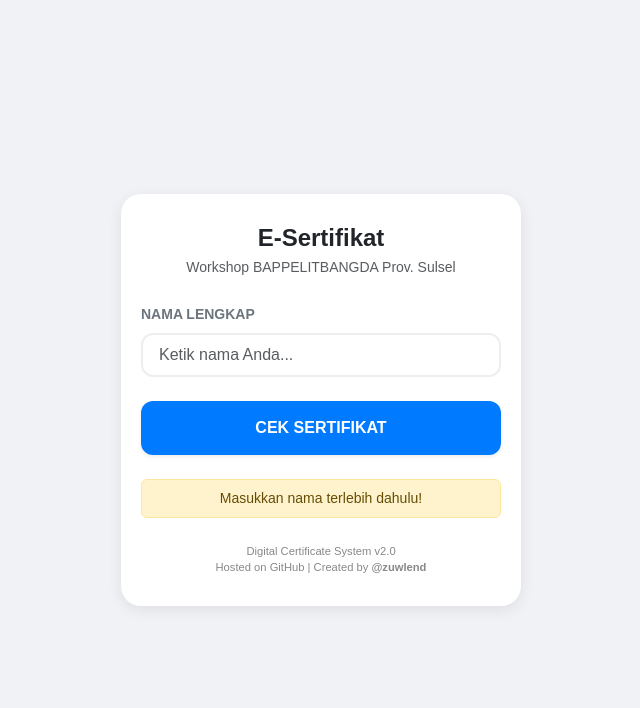
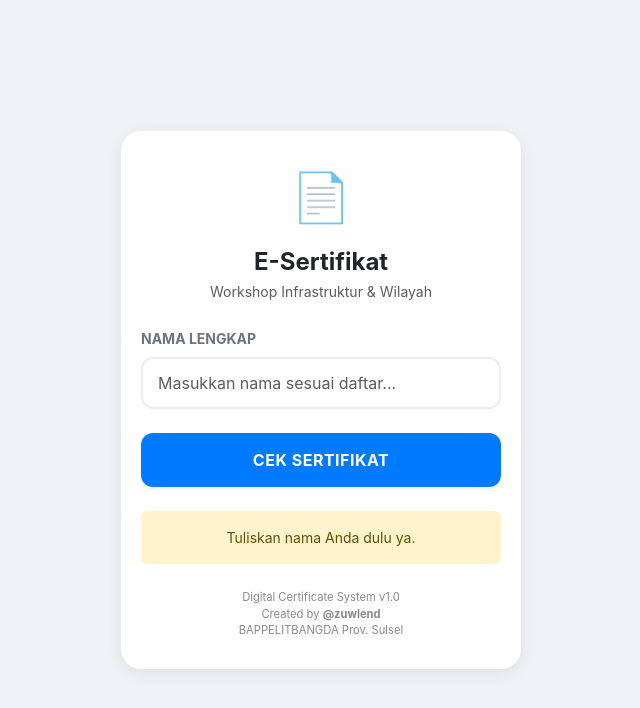
Before and after one commit to binfraswilzulsel/sertifikat, a plain HTML site: page index.html in a window 1280 px wide. Both pictures are taken after a click on the button "CEK SERTIFIKAT". Shown: the whole page, without its empty margins (319-959 px from the left). Drawn offline with nearby package versions, Linux system fonts and the light colour scheme.

Commit message:
Update index.html

```diff
--- a/index.html
+++ b/index.html
@@ -6,76 +6,140 @@
   <title>E-Sertifikat @zuwlend</title>
   <link href="https://cdn.jsdelivr.net/npm/bootstrap@5.3.0/dist/css/bootstrap.min.css" rel="stylesheet">
   <style>
-    body { background-color: #f0f2f5; min-height: 100vh; display: flex; align-items: center; justify-content: center; margin: 0; font-family: sans-serif; }
-    .card-mobile { background: white; border-radius: 20px; box-shadow: 0 4px 15px rgba(0,0,0,0.08); width: 100%; max-width: 400px; padding: 30px 20px; text-align: center; border: none; }
-    .form-control-lg { border-radius: 12px; border: 2px solid #eee; font-size: 16px; }
-    .btn-primary { background-color: #007bff; border: none; border-radius: 12px; padding: 15px; font-weight: 700; width: 100%; }
-    .spinner-custom { width: 40px; height: 40px; border: 4px solid #f3f3f3; border-top: 4px solid #007bff; border-radius: 50%; animation: spin 1s linear infinite; margin: 20px auto; }
+    :root {
+      --primary-color: #007bff;
+      --bg-color: #f0f2f5;
+    }
+    body {
+      background-color: var(--bg-color);
+      font-family: -apple-system, BlinkMacSystemFont, "Segoe UI", Roboto, Helvetica, Arial, sans-serif;
+      height: 100vh;
+      margin: 0;
+      display: flex;
+      flex-direction: column;
+    }
+    .main-container {
+      flex: 1;
+      display: flex;
+      align-items: center;
+      justify-content: center;
+      padding: 20px;
+    }
+    .card-mobile {
+      background: white;
+      border-radius: 20px;
+      box-shadow: 0 4px 15px rgba(0,0,0,0.08);
+      width: 100%;
+      max-width: 400px;
+      padding: 30px 20px;
+      border: none;
+    }
+    .header-icon {
+      font-size: 3rem;
+      color: var(--primary-color);
+      margin-bottom: 15px;
+    }
+    .form-control-lg {
+      border-radius: 12px;
+      border: 2px solid #eee;
+      padding: 12px 15px;
+      font-size: 16px; /* Mencegah auto-zoom di iPhone */
+    }
+    .form-control-lg:focus {
+      border-color: var(--primary-color);
+      box-shadow: none;
+    }
+    .btn-download {
+      background-color: var(--primary-color);
+      border: none;
+      border-radius: 12px;
+      padding: 15px;
+      font-weight: 700;
+      letter-spacing: 0.5px;
+      transition: all 0.3s ease;
+    }
+    .btn-download:active {
+      transform: scale(0.98);
+    }
+    .footer-text {
+      font-size: 0.7rem;
+      color: #888;
+      margin-top: 25px;
+      line-height: 1.5;
+    }
+    /* Animasi Loader */
+    .spinner-custom {
+      width: 40px;
+      height: 40px;
+      border: 4px solid #f3f3f3;
+      border-top: 4px solid var(--primary-color);
+      border-radius: 50%;
+      animation: spin 1s linear infinite;
+      margin: 20px auto;
+    }
     @keyframes spin { 0% { transform: rotate(0deg); } 100% { transform: rotate(360deg); } }
-    .footer-text { font-size: 0.7rem; color: #888; margin-top: 25px; }
   </style>
 </head>
 <body>
 
-<div class="container d-flex justify-content-center">
-  <div class="card-mobile">
+<div class="main-container">
+  <div class="card-mobile text-center">
+    <div class="header-icon">📄</div>
     <h4 class="fw-bold mb-1">E-Sertifikat</h4>
-    <p class="text-muted small mb-4">Workshop BAPPELITBANGDA Prov. Sulsel</p>
+    <p class="text-muted small mb-4">Workshop Infrastruktur & Wilayah</p>
 
     <div class="text-start mb-4">
       <label class="small fw-bold mb-2 text-secondary">NAMA LENGKAP</label>
-      <input type="text" id="namaInput" class="form-control form-control-lg" placeholder="Ketik nama Anda..." autocomplete="off">
+      <input type="text" id="namaInput" class="form-control form-control-lg" placeholder="Masukkan nama sesuai daftar..." autocomplete="off">
     </div>
 
-    <button onclick="cari()" id="btnCari" class="btn btn-primary shadow-sm">CEK SERTIFIKAT</button>
+    <button onclick="cari()" class="btn btn-primary btn-download w-100 shadow-sm">
+      CEK SERTIFIKAT
+    </button>
 
-    <div id="hasil" class="mt-4"></div>
+    <div id="hasil" class="mt-4">
+      </div>
 
     <div class="footer-text">
-      Digital Certificate System v2.0<br>
-      Hosted on GitHub | Created by <b>@zuwlend</b>
+      Digital Certificate System v1.0<br>
+      Created by <b>@zuwlend</b><br>
+      BAPPELITBANGDA Prov. Sulsel
     </div>
   </div>
 </div>
 
 <script>
-  async function cari() {
+  function cari() {
+    const namaInput = document.getElementById('namaInput');
     const hasilDiv = document.getElementById('hasil');
-    const namaInput = document.getElementById('namaInput').value;
-    const btn = document.getElementById('btnCari');
+    const namaRaw = namaInput.value;
+    const namaBersih = namaRaw.trim().toLowerCase();
 
-    // GANTI URL DI BAWAH INI DENGAN URL WEB APP GOOGLE ANDA (YANG BARU DI DEPLOY)
-    const webAppUrl = "https://script.google.com/macros/s/AKfycbxBvpgTbz2O1-XOOjN_dIiEMzpL3QC28Q8xnQ8n1-KD6a3dS-brh5FuVer5_r0stuRT/exec";
-
-    if (!namaInput.trim()) {
-      hasilDiv.innerHTML = '<div class="alert alert-warning py-2 small">Masukkan nama terlebih dahulu!</div>';
+    if (!namaBersih) {
+      hasilDiv.innerHTML = '<div class="alert alert-warning border-0 small">Tuliskan nama Anda dulu ya.</div>';
       return;
     }
 
-    // Tampilan Loading
+    // Loader bergaya mobile
     hasilDiv.innerHTML = '<div class="spinner-custom"></div>';
-    btn.disabled = true;
 
-    try {
-      // Memanggil API Google Apps Script
-      const response = await fetch(`${webAppUrl}?nama=${encodeURIComponent(namaInput)}`);
-      const res = await response.json();
-
-      if (res.status === "ditemukan") {
+    google.script.run.withSuccessHandler(function(res) {
+      if (res.status == "ditemukan") {
         hasilDiv.innerHTML = `
-          <div class="p-3 bg-light rounded-3 border mb-3 text-center">
-            <p class="text-success small fw-bold mb-2">✓ Berhasil ditemukan</p>
-            <a href="${res.url}" target="_blank" class="btn btn-success w-100 fw-bold">DOWNLOAD PDF</a>
+          <div class="p-3 bg-light rounded-3 border mb-3">
+            <p class="text-success small fw-bold mb-2">✓ Sertifikat ditemukan!</p>
+            <a href="${res.url}" target="_blank" class="btn btn-success w-100 fw-bold py-3 shadow-sm" style="border-radius:10px;">
+              UNDUH SEKARANG (PDF)
+            </a>
           </div>`;
       } else {
-        hasilDiv.innerHTML = '<div class="alert alert-danger py-2 small">Nama tidak ditemukan. Periksa ejaan Anda.</div>';
+        hasilDiv.innerHTML = `
+          <div class="alert alert-danger border-0 small">
+            <b>Nama Tidak Ditemukan</b><br>
+            Coba ketik ulang tanpa gelar atau cek kembali ejaannya.
+          </div>`;
       }
-    } catch (error) {
-      hasilDiv.innerHTML = '<div class="alert alert-danger py-2 small">Terjadi kesalahan koneksi.</div>';
-      console.error(error);
-    } finally {
-      btn.disabled = false;
-    }
+    }).cariSertifikat(namaBersih);
   }
 </script>
 
```
